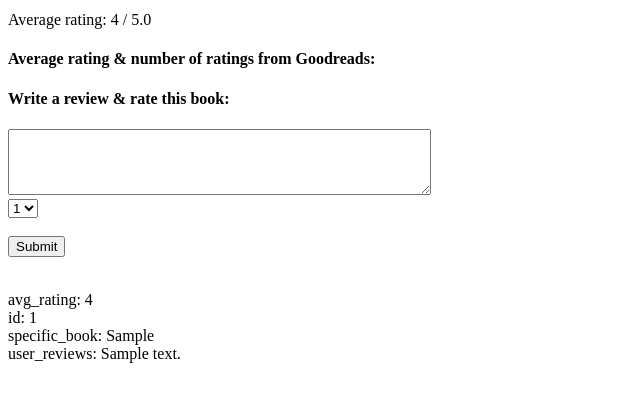
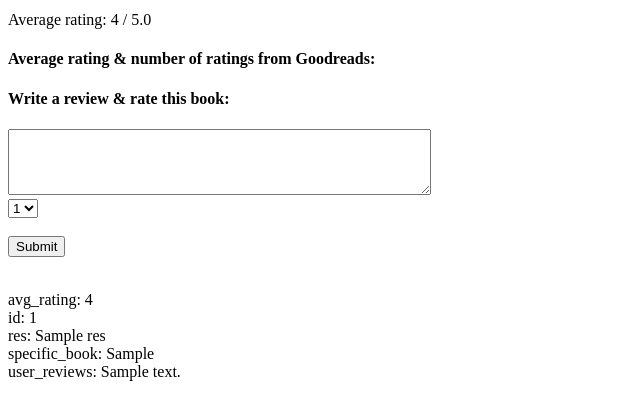
Before and after one commit to frealis/Book-Reviews-with-Goodreads, a Flask app: template templates/specificbook.html in a window 1280 px wide. Shown: the part 287-707 px from the top of the page, without its empty margins (0-640 px from the left). Run offline with Flask 2, Linux system fonts and the light colour scheme; the template is opened without the code that fills it: most values are stand-ins (such as "Sample title", 1, 10 or a date in 2020).

Commit message:
added code to get goodreads data

```diff
--- a/application.py
+++ b/application.py
@@ -155,7 +155,7 @@ def book(id):
   write_review = request.form.get('write_review')
   error = 'Cannot submit more than 1 review.'
   if id:
-    # Get all of the information on the book
+    # Get information on the book
     specific_book = db.execute(
       'SELECT * FROM books '
       'WHERE id=:id',
@@ -175,6 +175,8 @@ def book(id):
       total_rating = total_rating + user_rating.rating
       number_of_ratings += 1
     avg_rating = total_rating / number_of_ratings
+    # Get Goodreads data via their API
+    res = requests.get("https://www.goodreads.com/book/review_counts.json", params={"key": GOODREADS_API_KEY, "isbns": specific_book[0].isbn})
     # Check to see if user has already reviewed a specific book
     for i in user_reviews:
         if i.username == g.user:
@@ -201,6 +203,7 @@ def book(id):
       avg_rating=avg_rating,
       error=error,
       id=id,
+      res=res,
       specific_book=specific_book,
       user_reviews=user_reviews
     )
@@ -210,6 +213,7 @@ def book(id):
       "specificbook.html",
       avg_rating=avg_rating,
       id=id,
+      res=res,
       specific_book=specific_book,
       user_reviews=user_reviews
     )
--- a/templates/specificbook.html
+++ b/templates/specificbook.html
@@ -55,6 +55,7 @@
   <p>
     avg_rating: {{ avg_rating }}<br>
     id: {{ id }}<br>
+    res: {{ res }}<br>
     specific_book: {{ specific_book }}<br>
     user_reviews: {{ user_reviews }}
   </p>
```
Also changed, not shown: 1 other file.
